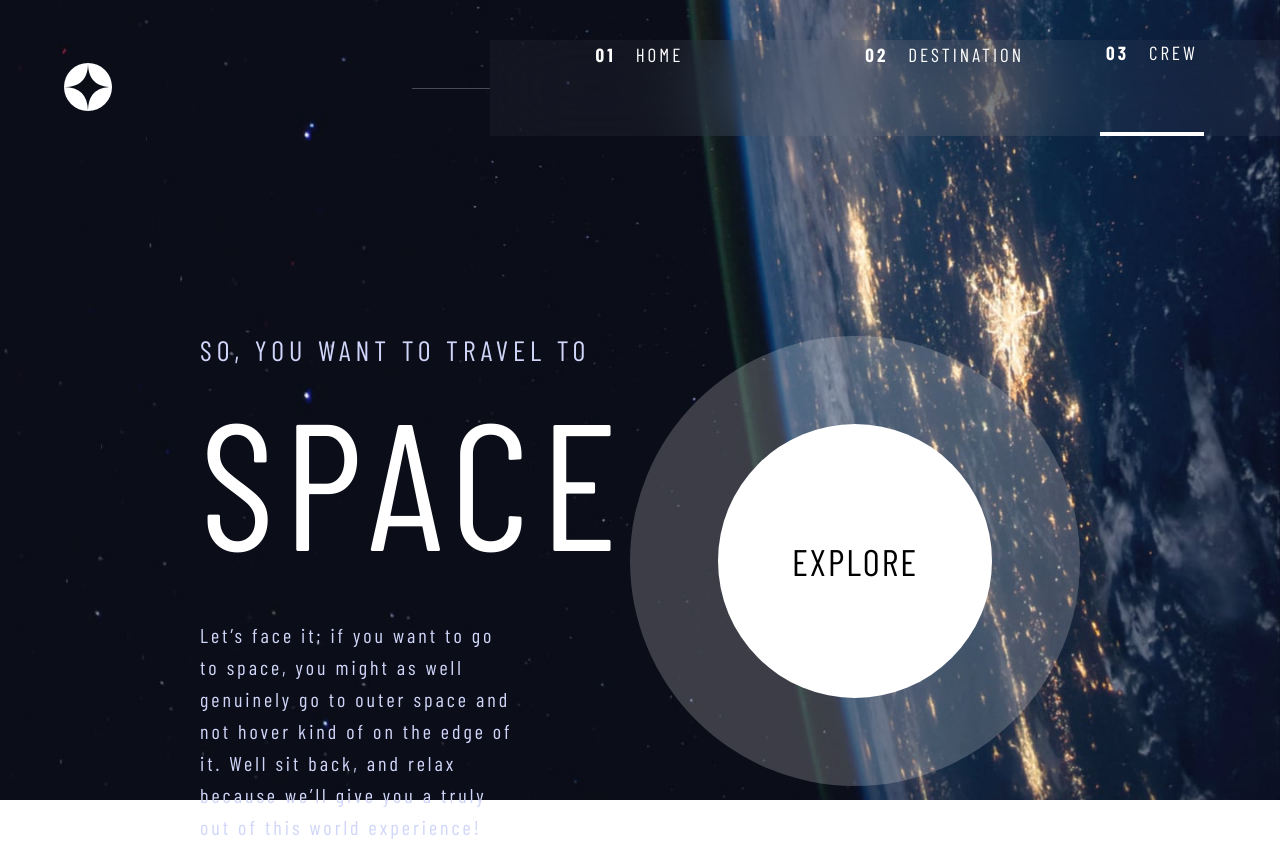
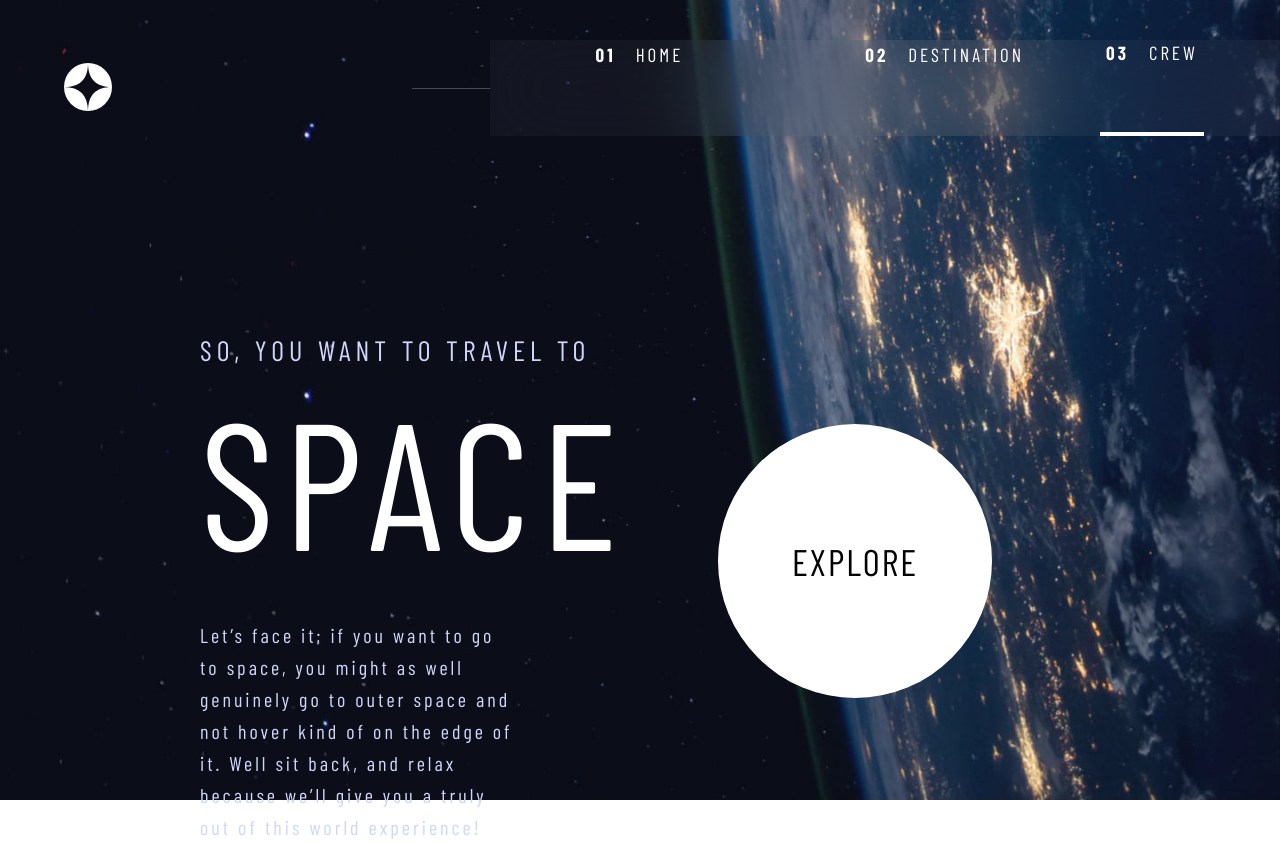
Before and after one commit to nicolasgabriiel/Space-Tourism, a Vue app: page / in a window 1280 px wide. Shown: the top 843 px of the page. Built offline with nearby package versions, Linux system fonts and the light colour scheme; a web font is replaced by a local one.

Commit message:
FEAT: Adicionando movimento e transição do botão explore na Página Home

```diff
--- a/src/views/Home.vue
+++ b/src/views/Home.vue
@@ -3,7 +3,7 @@
     <HeaderHome  />
     <div class="container">
       <TextHome/>
-      <div class="fundo_botao">
+      <div class="fundo_botao" >
         <router-link to="/destination">
           <button class="explore" >Explore</button>
           </router-link>
@@ -24,6 +24,11 @@ export default defineComponent({
     HeaderHome,
     TextHome
 },
+data(){
+  return{
+    fundo: false
+  }
+}
 
 });
 </script>
@@ -57,10 +62,15 @@ margin: 88px  0 0 88px;
   width: 450px;
   height: 450px;
   border-radius: 225px;
-  background-color: rgba(255, 255, 255, 0.2);
+  background-color: rgba(255, 255, 255, 0);
   margin: 200px 200px 0 0;
+  transition: .5s;
 }
-.explore:hover{
-cursor: pointer;
+.fundo_botao:hover{
+background-color: rgba(255, 255, 255, 0.2);
 }
+.fundo_botao:hover .explore{
+  cursor: pointer;
+}
+
 </style>
```
